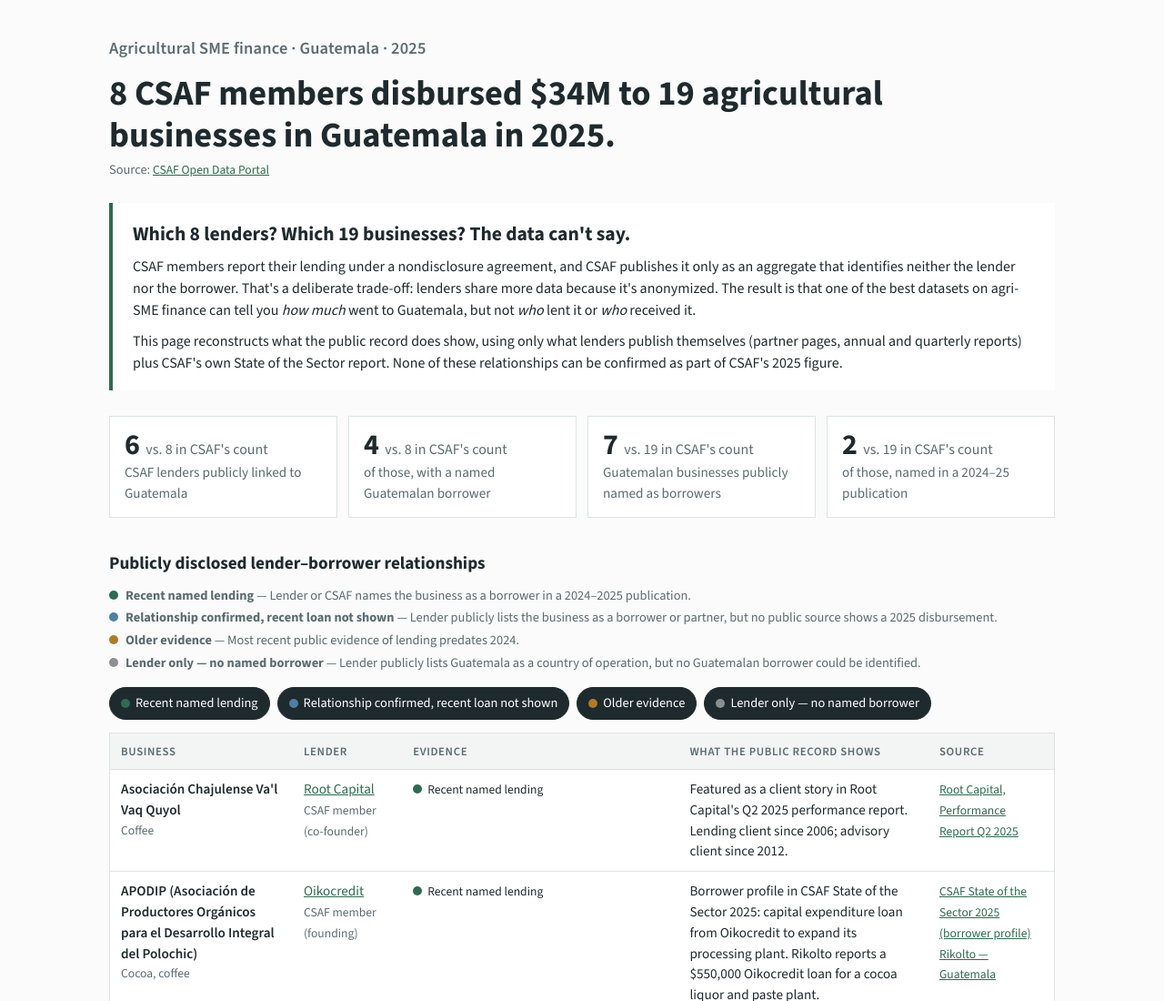
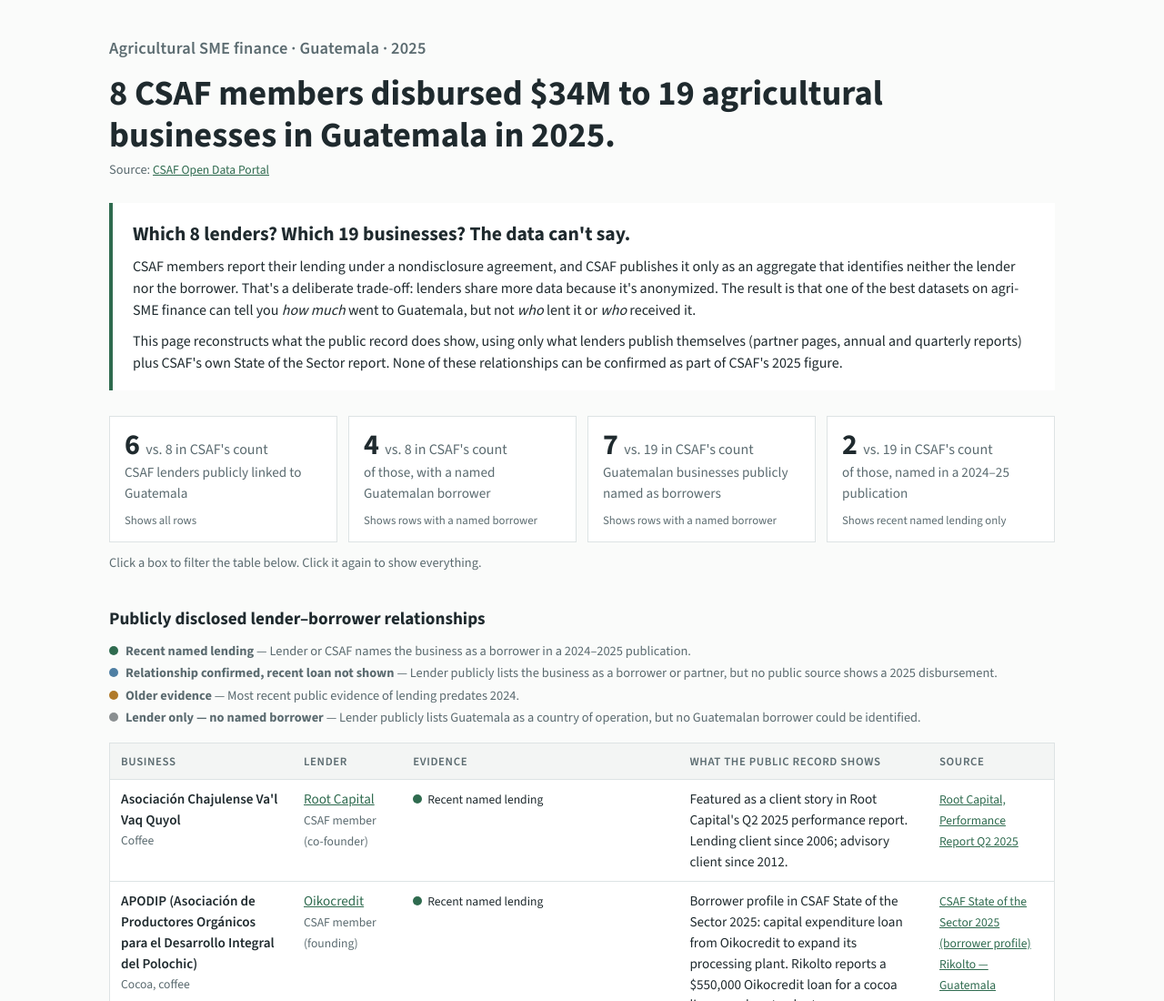
Before and after one commit to songbaelee/agrifunds, a plain HTML site: page csaf-guatemala/index.html in a window 1280 px wide. Shown: the top 1100 px of the page at 91% size. Drawn offline with nearby package versions, Linux system fonts and the light colour scheme.

Commit message:
CSAF Guatemala: make summary boxes the table filters
Co-Authored-By: Claude Opus 5.5 <noreply@anthropic.com>

```diff
--- a/csaf-guatemala/index.html
+++ b/csaf-guatemala/index.html
@@ -48,7 +48,15 @@
   .gap p { margin: 0 0 10px; }
   .gap p:last-child { margin-bottom: 0; }
   .tally { display: grid; grid-template-columns: repeat(auto-fit, minmax(200px, 1fr)); gap: 12px; margin: 24px 0 32px; }
-  .tile { background: var(--card); border: 1px solid var(--line); padding: 14px 16px; }
+  .tile {
+    background: var(--card); border: 1px solid var(--line); padding: 14px 16px;
+    font: inherit; color: inherit; text-align: left; cursor: pointer;
+    transition: border-color .15s, box-shadow .15s;
+  }
+  .tile:hover { border-color: var(--muted); }
+  .tile[aria-pressed="true"] { border-color: var(--ink); box-shadow: inset 0 -3px 0 var(--ink); }
+  .tile .hint { font-size: .8rem; color: var(--muted); margin-top: 8px; }
+  .tally-note { font-size: .9rem; color: var(--muted); margin: -20px 0 28px; }
   .tile .n { font-size: 2rem; font-weight: 700; line-height: 1; }
   .tile .n small { font-size: 1rem; font-weight: 400; color: var(--muted); }
   .tile .lbl { color: var(--muted); font-size: .95rem; margin-top: 4px; }
@@ -97,11 +105,11 @@
     <p>This page reconstructs what the public record does show, using only what lenders publish themselves (partner pages, annual and quarterly reports) plus CSAF's own State of the Sector report. None of these relationships can be confirmed as part of CSAF's 2025 figure.</p>
   </section>
 
-  <div class="tally" id="tally"></div>
+  <div class="tally" id="tally" role="group" aria-label="Filter the table"></div>
+  <p class="tally-note">Click a box to filter the table below. Click it again to show everything.</p>
 
   <h2 class="sec">Publicly disclosed lender–borrower relationships</h2>
   <ul class="legend" id="legend"></ul>
-  <div class="filters" id="filters" role="group" aria-label="Filter by evidence level"></div>
 
   <table>
     <thead>
@@ -144,27 +152,38 @@
     const namedLenderIds = new Set(rels.filter(r => r.business).map(r => r.lender));
     const businesses = new Set(rels.filter(r => r.business).map(r => r.business));
     const recent = new Set(rels.filter(r => r.business && r.evidence === "A").map(r => r.business));
-    document.getElementById("tally").innerHTML = [
-      [lenderIds.size, f.members, "CSAF lenders publicly linked to Guatemala"],
-      [namedLenderIds.size, f.members, "of those, with a named Guatemalan borrower"],
-      [businesses.size, f.businesses, "Guatemalan businesses publicly named as borrowers"],
-      [recent.size, f.businesses, "of those, named in a 2024–25 publication"]
-    ].map(([n, of, lbl]) => `<div class="tile"><div class="n">${n} <small>vs. ${of} in CSAF's count</small></div><div class="lbl">${esc(lbl)}</div></div>`).join("");
+    // Tiles double as filters: each sets which evidence levels the table shows.
+    const tiles = [
+      [lenderIds.size, f.members, "CSAF lenders publicly linked to Guatemala", "A,B,C,L", "Shows all rows"],
+      [namedLenderIds.size, f.members, "of those, with a named Guatemalan borrower", "A,B,C", "Shows rows with a named borrower"],
+      [businesses.size, f.businesses, "Guatemalan businesses publicly named as borrowers", "A,B,C", "Shows rows with a named borrower"],
+      [recent.size, f.businesses, "of those, named in a 2024–25 publication", "A", "Shows recent named lending only"]
+    ];
+    const tally = document.getElementById("tally");
+    tally.innerHTML = tiles.map(([n, of, lbl, levels, hint]) =>
+      `<button class="tile" data-levels="${levels}" aria-pressed="false">
+         <div class="n">${n} <small>vs. ${of} in CSAF's count</small></div>
+         <div class="lbl">${esc(lbl)}</div>
+         <div class="hint">${esc(hint)}</div>
+       </button>`).join("");
+    const ALL = ORDER.join(",");
+    const syncTiles = () => {
+      const cur = ORDER.filter(k => active.has(k)).join(",");
+      tally.querySelectorAll(".tile").forEach(t =>
+        t.setAttribute("aria-pressed", cur !== ALL && t.dataset.levels === cur));
+    };
+    tally.addEventListener("click", e => {
+      const t = e.target.closest(".tile"); if (!t) return;
+      const already = t.getAttribute("aria-pressed") === "true";
+      active = new Set((already ? ALL : t.dataset.levels).split(","));
+      syncTiles();
+      render(lenders);
+    });
 
-    // Legend + filters
+    // Legend
     const lv = data.evidence_levels;
     document.getElementById("legend").innerHTML = ORDER.map(k =>
       `<li><span class="dot" style="background:var(--${k})"></span><span><strong>${esc(lv[k].label)}</strong> — ${esc(lv[k].description)}</span></li>`).join("");
-    const filters = document.getElementById("filters");
-    filters.innerHTML = ORDER.map(k =>
-      `<button class="chip" data-k="${k}" aria-pressed="true"><span class="dot" style="background:var(--${k})"></span>${esc(lv[k].label)}</button>`).join("");
-    filters.addEventListener("click", e => {
-      const b = e.target.closest(".chip"); if (!b) return;
-      const k = b.dataset.k;
-      active.has(k) ? active.delete(k) : active.add(k);
-      b.setAttribute("aria-pressed", active.has(k));
-      render(lenders);
-    });
 
     // Not found, method, footer
     const nf = data.not_found;
```
